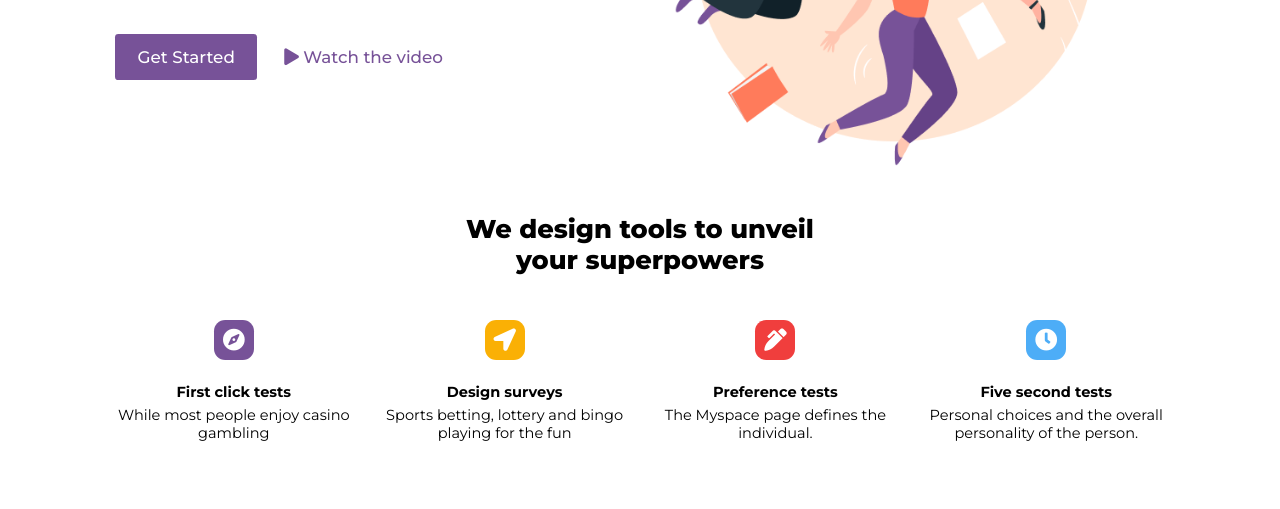
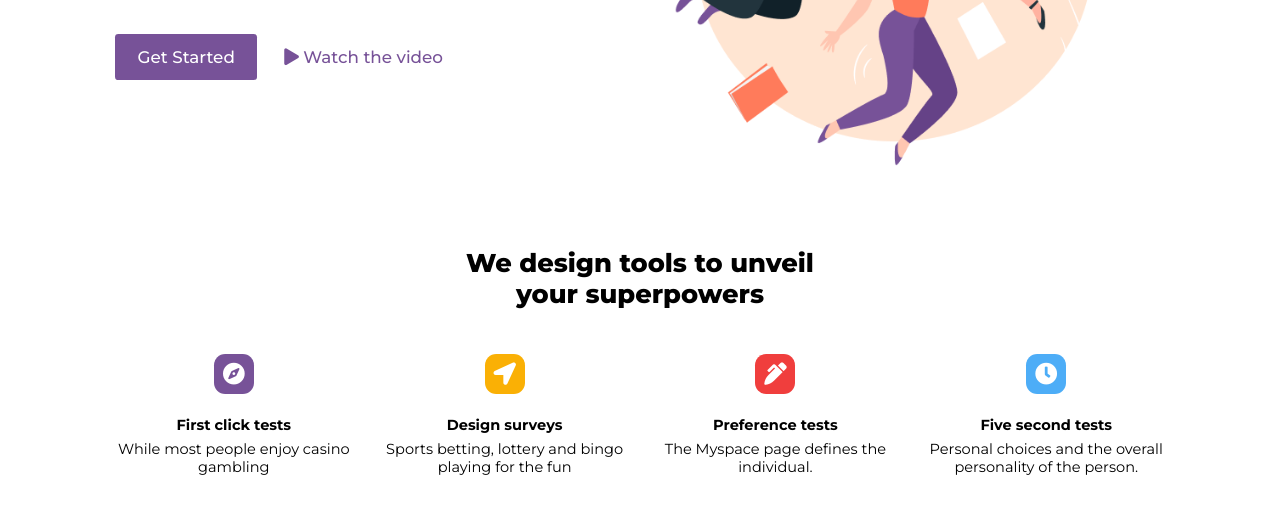
Before and after one commit to developerzion/venissa, a React app: page / in a window 1280 px wide. Shown: the part 401-910 px from the top of the page. Before the commit the page ends 877 px from the top, so only its background shows below. Built offline with nearby package versions, Linux system fonts and the light colour scheme.

```diff
--- a/public/css/style.css
+++ b/public/css/style.css
@@ -134,7 +134,7 @@
 }
 .tools{
     text-align: center;
-    margin:  4rem 0;
+    margin:  7rem 0 4rem 0;
 }
 .tools h1{
     font-size: 2.3rem;
```
